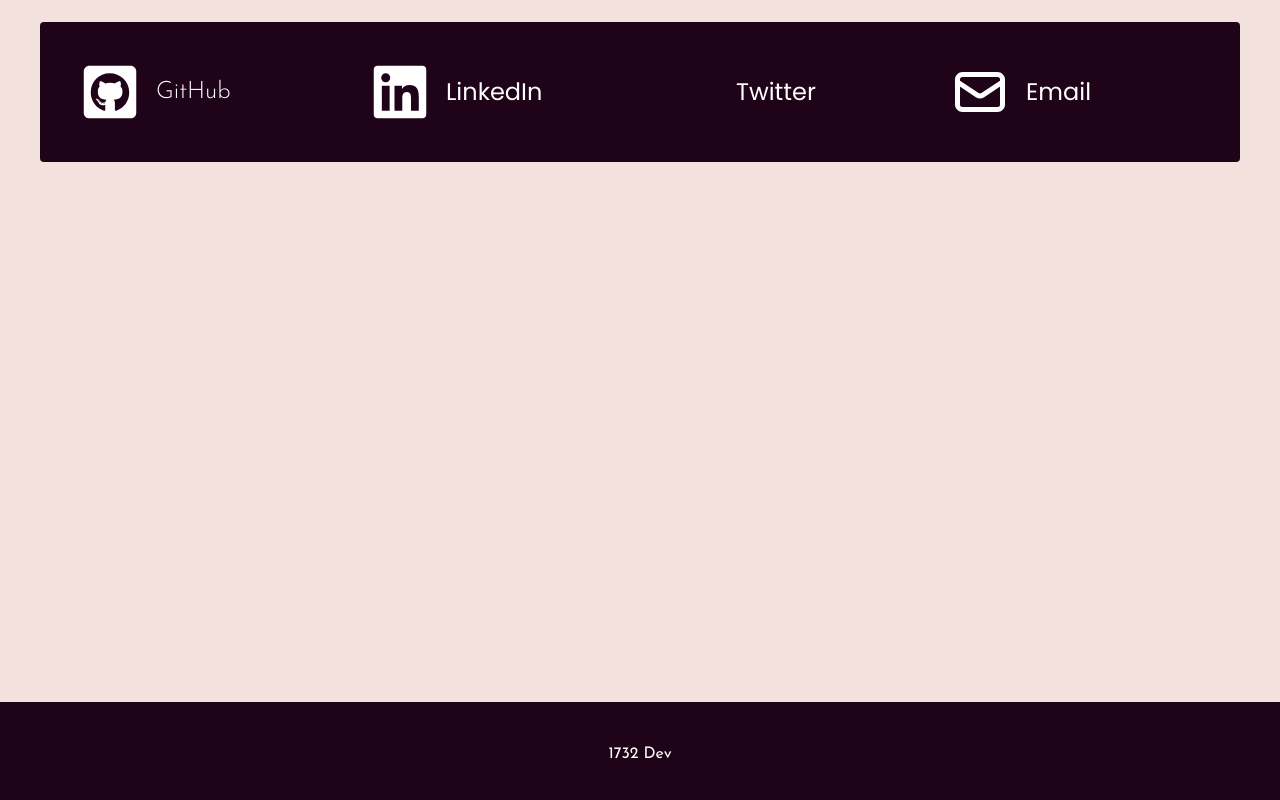
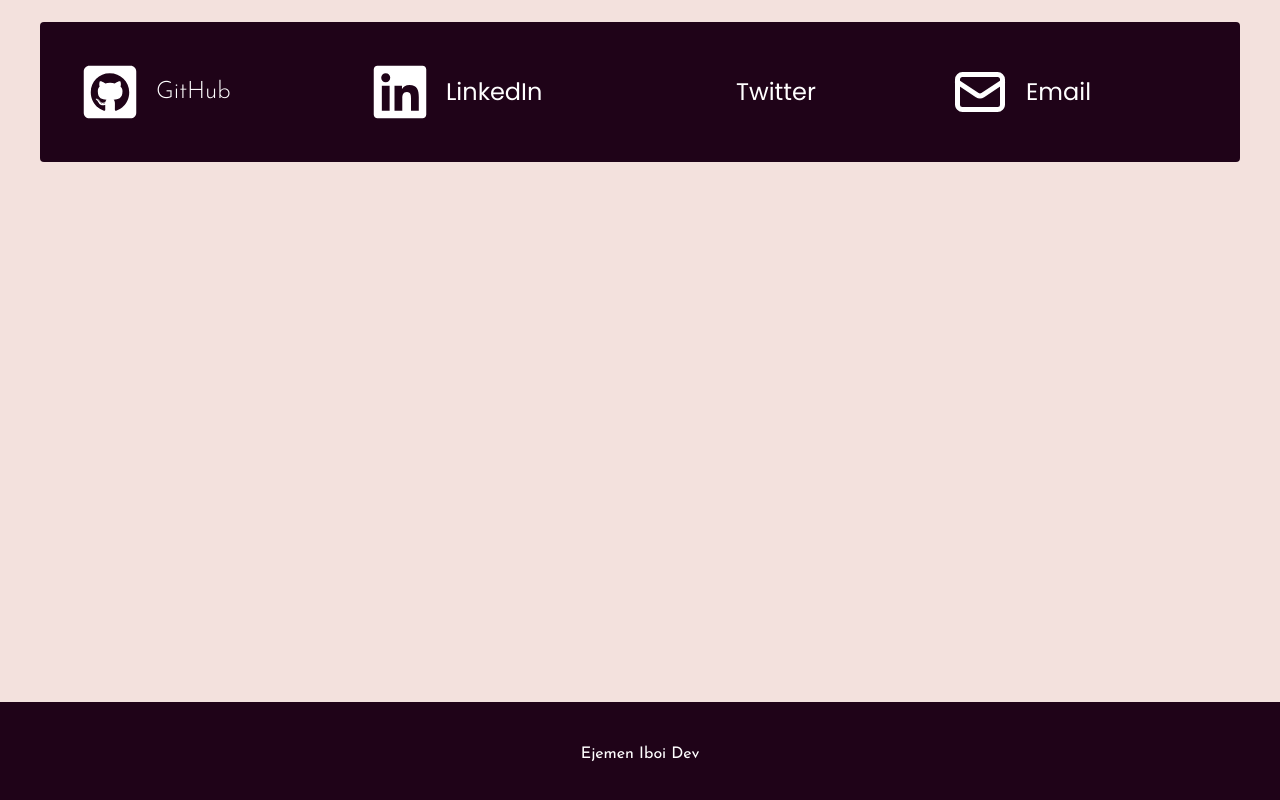
Before and after one commit to AJ1732/hngx-portfolio, a React (Vite) app: page / in a window 1280 px wide. Shown: the part 5736-6536 px from the top of the page. Built offline with nearby package versions, Linux system fonts and the light colour scheme; some icons are missing; a web font is replaced by a local one.

Commit message:
Updating Footer

```diff
--- a/src/components/Footer.jsx
+++ b/src/components/Footer.jsx
@@ -3,7 +3,7 @@ import React from 'react'
 const Footer = () => {
   return (
     <div className='bg-dark-brown text-white font-josefinSans py-10 px-10 flex flex-col justify-center items-center'>
-      <h2>1732 Dev</h2>
+      <h2>Ejemen Iboi Dev</h2>
     </div>
   )
 }
```
